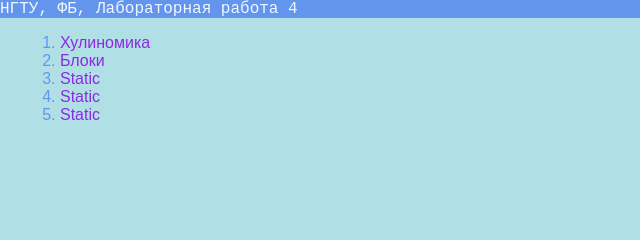
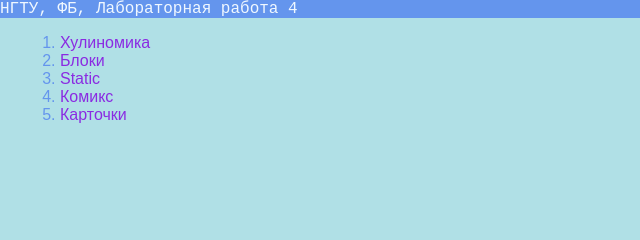
Before and after one commit to rtehsl/web_progr, a plain HTML site: page lab4/lab4.html in a window 1280 px wide. Shown: the top 240 px of the page, 0-640 px from the left. Drawn offline with Linux system fonts and the light colour scheme.

Commit message:
Исправила

```diff
--- a/lab4/lab4.html
+++ b/lab4/lab4.html
@@ -23,10 +23,10 @@
             <a href="position.html">Static</a>
         </li>
         <li>
-            <a href="comic.html">Static</a>
+            <a href="comic.html">Комикс</a>
         </li>
         <li>
-            <a href="cards.html">Static</a>
+            <a href="cards.html">Карточки</a>
         </li>
     </ol>
    </main>
```
